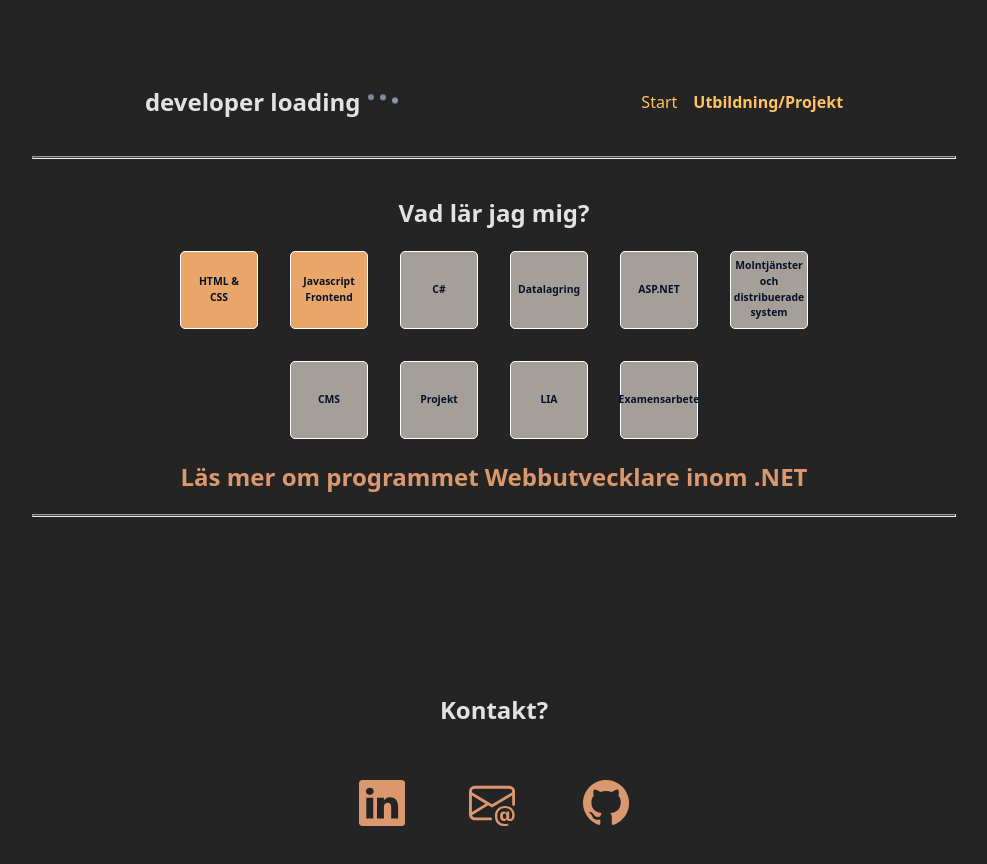
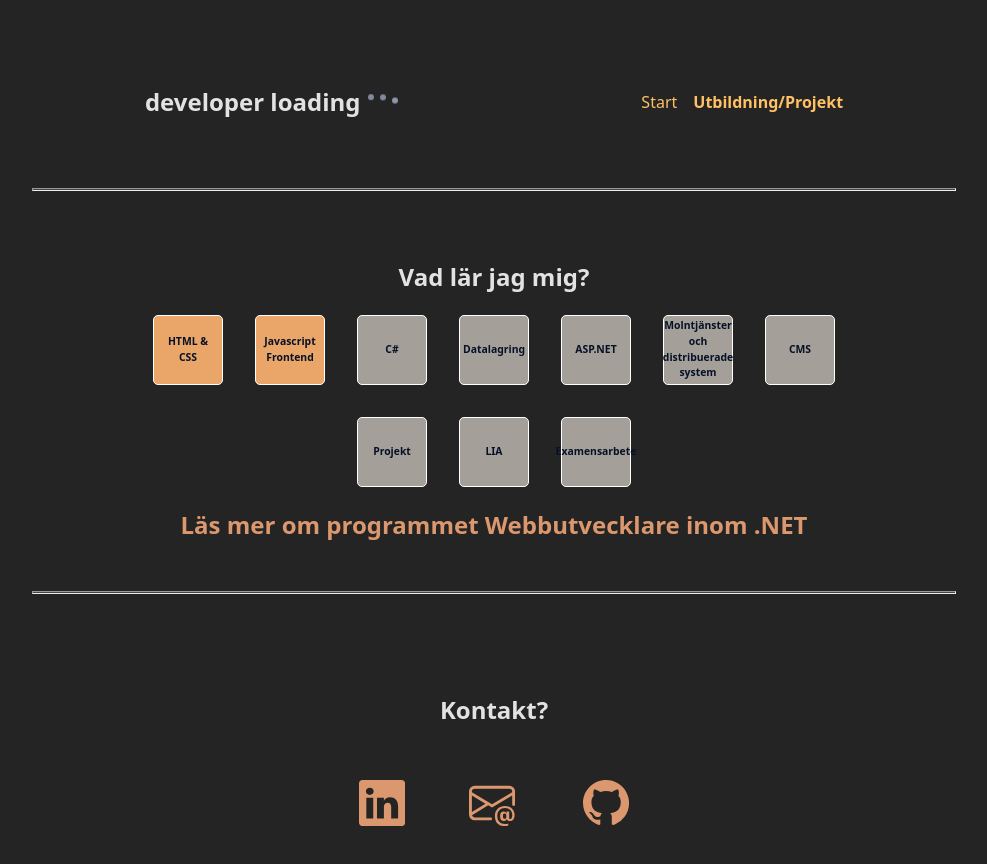
Before and after one commit to jeanettesamuelsson/Portfolio, a React (Vite) app: page /edu in a window 1280 px wide. Shown: the top 864 px of the page, without its empty margins (146-1133 px from the left). Built offline with nearby package versions, Linux system fonts and the light colour scheme.

Commit message:
Add styling to desktop view

```diff
--- a/src/components/HTMLCSS.jsx
+++ b/src/components/HTMLCSS.jsx
@@ -7,8 +7,7 @@ function HTMLCSS() {
   return (
     <section>
 
-      <div className ="info-course">I kursen HTML och CSS fick vi lära oss att använda HTML och CSS för att bygga en webbsida utifrån en färdig design. Vi testade också på att anända olika CSS-ramverk såsom Tailwind och Bootstrap. Vi lärde oss även lite grundläggande Javascript för att bygga vissa delar på webbsidan, så som en FAQ-Accordion och en hantering för mörkt tema.
-
+      <div className ="info-course">I kursen HTML och CSS fick vi lära oss att bygga en webbsida utifrån en färdig design med hjälp av HTML och CSS. Under kursens gång testade vi även olika CSS-ramverk, såsom Tailwind och Bootstrap. Vi gick också igenom grundläggande JavaScript för att skapa interaktiva delar på webbsidan, som en FAQ-accordion och en funktion för mörkt tema.
 
        <h3>Projekt HTML&CSS - Silicon </h3>
        <h4><a href="https://github.com/jeanettesamuelsson/SiliconV2" target="_blank" >GitHub-länk</a></h4>
--- a/src/index.scss
+++ b/src/index.scss
@@ -151,7 +151,7 @@ button:hover {
 }
 
 .divider {
-  margin: 1rem 0;
+  margin: 3rem 0;
   height: 1px;
   background-color: #444;
   width: 80%;
@@ -173,7 +173,7 @@ button:hover {
   font-weight: 600;
   font-size: 0.8rem;
   border: 1px solid white;
-  padding: 0.5rem;
+  padding: 0.25rem;
   flex: 1 1 80px;
   max-width: 100px;
   height: 100px;
@@ -187,10 +187,6 @@ button:hover {
   border-radius: 5px;
 }
 
-.course:hover {
-  background-color: rgb(227, 162, 88);
-  padding: 1rem;
-}
 
 .course.complete {
   background-color: rgb(234, 166, 104);
@@ -204,21 +200,21 @@ button:hover {
 
 #images {
   display: flex;
-  flex-direction: column;  /* bilder på höjd */
+  flex-direction: column;
   align-items: center;
   gap: 1rem;
 }
 
 img {
-  width: 90%;          /* bredare bilder på mobilen, nästan full bredd */
-  max-width: none;     /* ta bort max-width för att undvika konstiga begränsningar */
+  width: 100%;
+  max-width: none;
   height: auto;
   border-radius: 8px;
   box-shadow: 0 4px 8px rgba(0,0,0,0.1);
   margin: 1rem 0;
   display: block;
   object-fit: contain;
-  transition: none;    /* inga hover-effekter på mobil */
+  transition: none;
   cursor: default;
 }
 
@@ -275,7 +271,7 @@ img {
   }
 
     #images {
-    flex-direction: row;   /* bilder på rad */
+    flex-direction: row;
     justify-content: center;
   }
 
```
